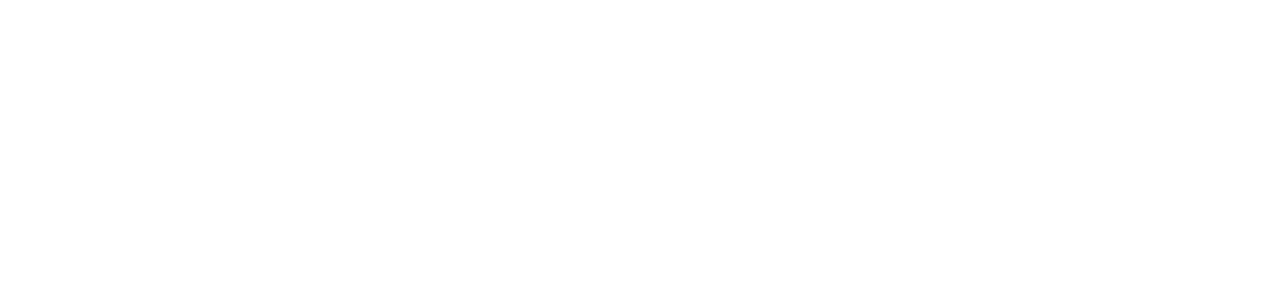
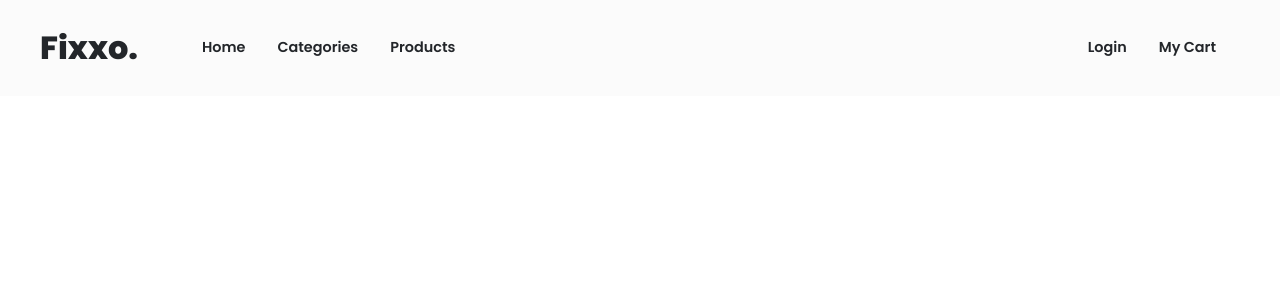
Before and after one commit to Fredrik-Nystrand/brupp-b-fixxo, a React (Create React App) app: page / in a window 1280 px wide. Shown: the top 300 px of the page. Built offline with nearby package versions, Linux system fonts and the light colour scheme.

Commit message:
Navbar påbörjad

```diff
--- a/src/App.js
+++ b/src/App.js
@@ -1,9 +1,11 @@
 import './App.css';
 import Footer from './components/Footer/Footer'
+import Navbar from './components/Navbar/Navbar';
 
 function App() {
   return (
     <div className="container-outer">
+      <Navbar />
       <div className="container-inner"></div>
     </div>
   );
--- a/src/components/Navbar/Navbar.jsx
+++ b/src/components/Navbar/Navbar.jsx
@@ -4,7 +4,18 @@
 const Navbar = () => {
   return (
     <div className={`${styles.navbar}`}>
-      Navbar
+      <div className={`${styles.dflex}`}>
+          <div className={`${styles.navlinks_left}`}>
+        <h2 className={`${styles.logo}`}>Fixxo.</h2>
+            <li className={`${styles.links}`}>Home</li>
+            <li className={`${styles.links}`}>Categories</li>
+            <li className={`${styles.links}`}>Products</li>
+        </div>
+        <div className={`${styles.navlinks_right}`}>
+          <li className={`${styles.links}`}>Login</li>
+          <li className={`${styles.links}`}>My Cart</li>
+        </div>
+      </div>
     </div>
   )
 }
--- a/src/components/Navbar/Navbar.module.css
+++ b/src/components/Navbar/Navbar.module.css
@@ -1,3 +1,49 @@
+
+
 .navbar {
-    background-color: #c0c0c0;
+    background-color: #fbfbfb;
+    position: fixed;
+    width: 100%;
+    list-style: none;
 }
+.logo{
+    font-size: 2rem;
+    font-weight: 800;
+    padding: 1rem 2rem;
+}
+
+ .dflex{
+    display: flex;
+    align-items: center;
+    justify-content: space-between;
+
+
+ }
+
+.navlinks_left{
+    margin: .5rem;
+    text-decoration: none;
+    display: flex;
+    justify-content: space-between;
+    align-items: center;
+
+}
+.navlinks_right{
+
+    margin: .5rem 4rem;
+    text-decoration: none;
+    display: flex;
+    justify-content: space-between;
+    align-items: center;
+
+}
+
+.links{
+    font-size: .9rem;
+    font-weight: 600;
+    margin-left: 2rem;
+}
+.links:hover{
+    cursor: pointer;
+    color: rgba(250, 55, 21, 0.734);
+}
```
